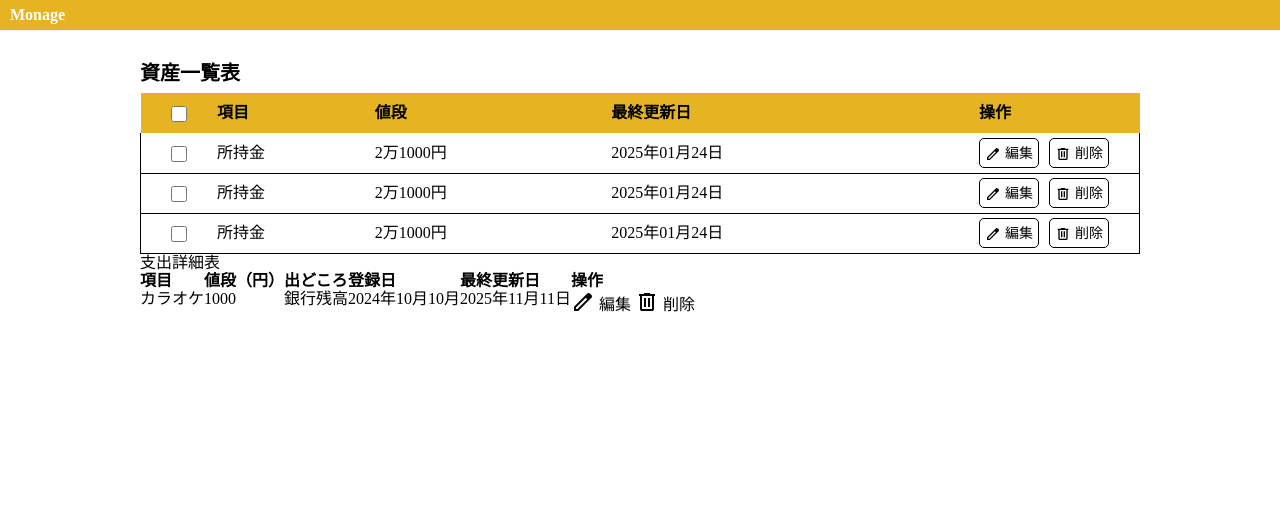
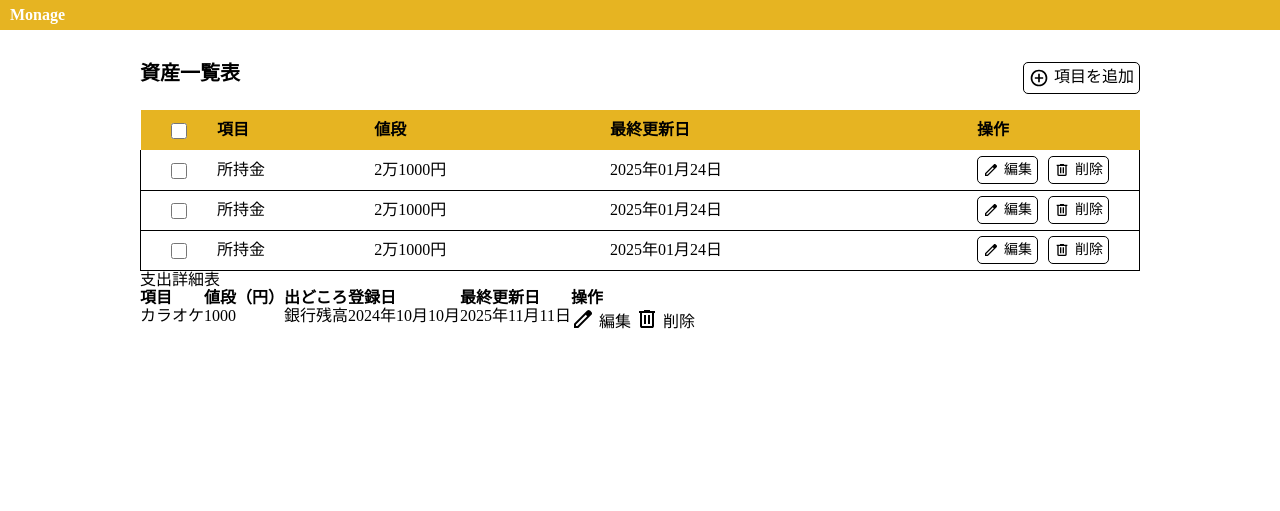
Before and after one commit to nagaiyume-pg/monage, a PHP site: page / in a window 1280 px wide. Shown: the top 511 px of the page. Run offline with PHP 8.4, Linux system fonts and the light colour scheme.

Commit message:
update: ファイルを更新

```diff
--- a/assets/css/style.css
+++ /dev/null
@@ -1,135 +0,0 @@
-@import url(./common/reset.css);
-
-/* ページ全体 */
-.page {
-    font-size: 16px;
-}
-
-/* ヘッダー */
-.site-header {
-    background-color: #E6B422;
-    height: 30px;
-    left: 0;
-    position: fixed;
-    top: 0;
-    width: 100%;
-
-    .site-header__container {
-        height: 100%;
-        padding: 5px 10px;
-        width: 100%;
-    }
-
-    .site-header__logo {
-        align-items: center;
-        color: white;
-        font-weight: bold;
-        display: flex;
-        height: 100%;
-        justify-content: center;
-        width: fit-content;
-    }
-}
-
-/* メインコンテンツ */
-.main-content {
-    height: 2000px;
-    margin: 0 auto;
-    max-width: 1000px;
-}
-
-/* 資産一覧表 */
-.assets-list {
-    padding-top: 30px;
-    width: 100%;
-
-    .assets-list__title {
-        font-size: 1.25rem;
-        font-weight: bold;
-        margin: 32px 0 8px;
-    }
-
-    .assets-list__table {
-        width: 100%;
-    }
-
-    /* 表見出し */
-
-    .assets-list__head {
-        background-color: #E6B422;
-        width: 100%;
-    }
-
-    .assets-list__heading {
-        height: 100%;
-        vertical-align: middle;
-    }
-
-    /* 表本体 */
-
-    .assets-list__body {
-        border-left: 1px solid black;
-        border-right: 1px solid black;
-        width: 100%;
-    }
-
-    /* 行 */
-
-    .assets-list__row {
-        border-bottom: 1px solid black;
-        height: 40px;
-    }
-
-    .assets-list__row--head {
-        border-bottom: unset;
-    }
-
-    /* データ関連 */
-
-    .assets-list__data {
-        height: 100%;
-        vertical-align: middle;
-    }
-
-    .assets-list__data--checkbox {
-        white-space: nowrap;
-        width: 1px;
-    }
-
-    .assets-list__data--operation {
-        padding-right: 30px;
-        white-space: nowrap;
-        width: 1px;
-    }
-
-    /* チェックボックス */
-
-    .assets-list__checkbox {
-        appearance: auto;
-        -webkit-appearance: auto;
-        height: 16px;
-        margin: 0 30px;
-        width: 16px;
-    }
-
-    /* ボタン関連 */
-
-    .assets-list__button-group {
-        display: flex;
-        gap: 10px
-    }
-
-    .assets-list__button {
-        border-radius: 5px;
-        border: 1px solid black;
-        padding: 5px;
-    }
-
-    .assets-list__button--icon {
-        height: 16px;
-    }
-
-    .assets-list__button--label {
-        font-size: 0.875rem;
-    }
-}
--- /dev/null
+++ b/assets/styles/style.css
@@ -0,0 +1,166 @@
+@import url(./common/reset.css);
+
+/* ページ全体 */
+.page {
+    font-size: 16px;
+}
+
+/* ヘッダー */
+.site-header {
+    background-color: #E6B422;
+    height: 30px;
+    left: 0;
+    position: fixed;
+    top: 0;
+    width: 100%;
+
+    .site-header__container {
+        height: 100%;
+        padding: 5px 10px;
+        width: 100%;
+    }
+
+    .site-header__logo {
+        align-items: center;
+        color: white;
+        font-weight: bold;
+        display: flex;
+        height: 100%;
+        justify-content: center;
+        width: fit-content;
+    }
+}
+
+/* メインコンテンツ */
+.main-content {
+    height: 2000px;
+    margin: 0 auto;
+    max-width: 1000px;
+}
+
+/* 資産一覧表 */
+.assets-list {
+    padding-top: 30px;
+    width: 100%;
+
+    .assets-list__header {
+        display: flex;
+        margin: 32px 0 16px;
+        width: 100%;
+    }
+
+    .assets-list__title {
+        font-size: 1.25rem;
+        font-weight: bold;
+    }
+
+    .assets-list__button-group {
+        display: inline-flex;
+        gap: 10px;
+        margin-left: auto;
+    }
+
+    .assets-list__button {
+        border: 1px solid black;
+        border-radius: 5px;
+        display: inline-flex;
+        gap: 5px;
+        padding: 5px;
+
+        .assets-list__button-icon {
+            height: 20px;
+        }
+
+        .assets-list__button-label {
+            font-size: 1rem;
+        }
+    }
+
+    /* 表 */
+
+    .assets-list__table {
+        width: 100%;
+
+        /* 表見出し */
+
+        .assets-list__table-head {
+            background-color: #E6B422;
+            width: 100%;
+        }
+
+        .assets-list__table-heading {
+            height: 100%;
+            vertical-align: middle;
+        }
+
+        /* 表本体 */
+
+        .assets-list__table-body {
+            border-left: 1px solid black;
+            border-right: 1px solid black;
+            width: 100%;
+        }
+
+        /* 行 */
+
+        .assets-list__table-row {
+            border-bottom: 1px solid black;
+            height: 40px;
+        }
+
+        .assets-list__table-row--head {
+            border-bottom: unset;
+        }
+
+        /* データ関連 */
+
+        .assets-list__table-data {
+            height: 100%;
+            vertical-align: middle;
+        }
+
+        .assets-list__table-data--checkbox {
+            white-space: nowrap;
+            width: 1px;
+        }
+
+        .assets-list__table-data--operation {
+            padding-right: 30px;
+            white-space: nowrap;
+            width: 1px;
+        }
+
+        /* チェックボックス */
+
+        .assets-list__table-checkbox {
+            appearance: auto;
+            -webkit-appearance: auto;
+            height: 16px;
+            margin: 0 30px;
+            width: 16px;
+        }
+
+        /* ボタン関連 */
+
+        .assets-list__action-buttons {
+            display: flex;
+            gap: 10px
+        }
+
+        .assets-list__action-button {
+            border-radius: 5px;
+            border: 1px solid black;
+            display: inline-flex;
+            gap: 5px;
+            padding: 5px;
+        }
+
+        .assets-list__action-icon {
+            height: 16px;
+        }
+
+        .assets-list__action-label {
+            font-size: 0.875rem;
+        }
+    }
+}
--- a/index.php
+++ b/index.php
@@ -4,7 +4,7 @@
         <meta charset="UTF-8">
         <meta name="viewport" content="width=device-width, initial-scale=1.0">
         <title>Monage</title>
-        <link rel="stylesheet" href="./assets/css/style.css">
+        <link rel="stylesheet" href="./assets/styles/style.css">
     </head>
     <body class="page">
 
@@ -20,54 +20,65 @@
 
             <!-- 資産一覧表 -->
             <section class="assets-list" id="assets-list">
-                <!-- タイトル -->
-                <h2 class="assets-list__title">資産一覧表</h2>
+                <!-- ヘッダー -->
+                <header class="assets-list__header">
+                    <!-- タイトル -->
+                    <h2 class="assets-list__title">資産一覧表</h2>
+                    <!-- ボタングループ -->
+                    <div class="assets-list__button-group">
+                        <!-- 項目追加追加 -->
+                        <button class="assets-list__button">
+                            <img class="assets-list__button-icon" src="./assets/images/icon-add.svg">
+                            <span class="assets-list__button-label">項目を追加</span>
+                        </button>
+                    </div>
+                </header>
                 <!-- 表 -->
                 <table class="assets-list__table">
                     <!-- 見出し -->
-                    <thead class="assets-list__head">
-                        <tr class="assets-list__row assets-list__row--head">
+                    <thead class="assets-list__table-head">
+                        <tr class="assets-list__table-row assets-list__table-row--head">
                             <!-- チェックボックス -->
-                            <th class="assets-list__heading">
-                                <input class="assets-list__checkbox" type="checkbox" name="assets-list__all" id="assets-list__all">
+                            <th class="assets-list__table-heading">
+                                <input class="assets-list__table-checkbox" type="checkbox" name="assets-list__table-all" id="assets-list__table-all">
                             </th>
                             <!-- 項目 -->
-                            <th class="assets-list__heading">項目</th>
+                            <th class="assets-list__table-heading">項目</th>
                             <!-- 値段 -->
-                            <th class="assets-list__heading">値段</th>
+                            <th class="assets-list__table-heading">値段</th>
                             <!-- 最終更新美 -->
-                            <th class="assets-list__heading">最終更新日</th>
+                            <th class="assets-list__table-heading">最終更新日</th>
                             <!-- 操作 -->
-                            <th class="assets-list__heading">操作</th>
+                            <th class="assets-list__table-heading">操作</th>
                         </tr>
                     </thead>
                     <!-- 表本体 -->
-                    <tbody class="assets-list__body">
+                    <tbody class="assets-list__table-body">
                         <?php for($i = 0; $i<3; $i++): ?>
                         <!-- 行 -->
-                        <tr class="assets-list__row">
+                        <tr class="assets-list__table-row">
                             <!-- チェックボックス -->
-                            <td class="assets-list__data assets-list__data--checkbox">
-                                <input class="assets-list__checkbox" type="checkbox" name="" id="">
+                            <td class="assets-list__table-data assets-list__table-data--checkbox">
+                                <input class="assets-list__table-checkbox" type="checkbox" name="assets-list__table-checkbox" id="assets-list__table-checkbox">
                             </td>
                             <!-- 項目 -->
-                            <td class="assets-list__data">所持金</td>
+                            <td class="assets-list__table-data">所持金</td>
                             <!-- 値段 -->
-                            <td class="assets-list__data">2万1000円</td>
+                            <td class="assets-list__table-data">2万1000円</td>
                             <!-- 最終更新日 -->
-                            <td class="assets-list__data">2025年01月24日</td>
+                            <td class="assets-list__table-data">2025年01月24日</td>
                             <!-- ボタングループ -->
-                            <td class="assets-list__data assets-list__data--operation">
-                                <div class="assets-list__button-group">
+                            <td class="assets-list__table-data assets-list__table-data--operation">
+                                <div class="assets-list__action-buttons">
                                     <!-- 編集ボタン -->
-                                    <button class="assets-list__button">
-                                        <img class="assets-list__button--icon" src="./assets/images/icon_edit.svg" alt="">
-                                        <span class="assets-list__button--label">編集</span>
+                                    <button class="assets-list__action-button">
+                                        <img class="assets-list__action-icon" src="./assets/images/icon_edit.svg" alt="">
+                                        <span class="assets-list__action-label">編集</span>
                                     </button>
                                     <!-- 削除ボタン -->
-                                    <button class="assets-list__button">
-                                        <img class="assets-list__button--icon" src="./assets/images/icon_delete.svg" alt="">
-                                        <span class="assets-list__button--label">削除</span>
+                                    <button class="assets-list__action-button">
+                                        <img class="assets-list__action-icon" src="./assets/images/icon_delete.svg" alt="">
+                                        <span class="assets-list__action-label">削除</span>
                                     </button>
                                 </div>
                             </td>
```
Also changed, not shown: assets/images/icon-add.svg (added), assets/styles/common/reset.css (renamed from assets/css/common/reset.css).
